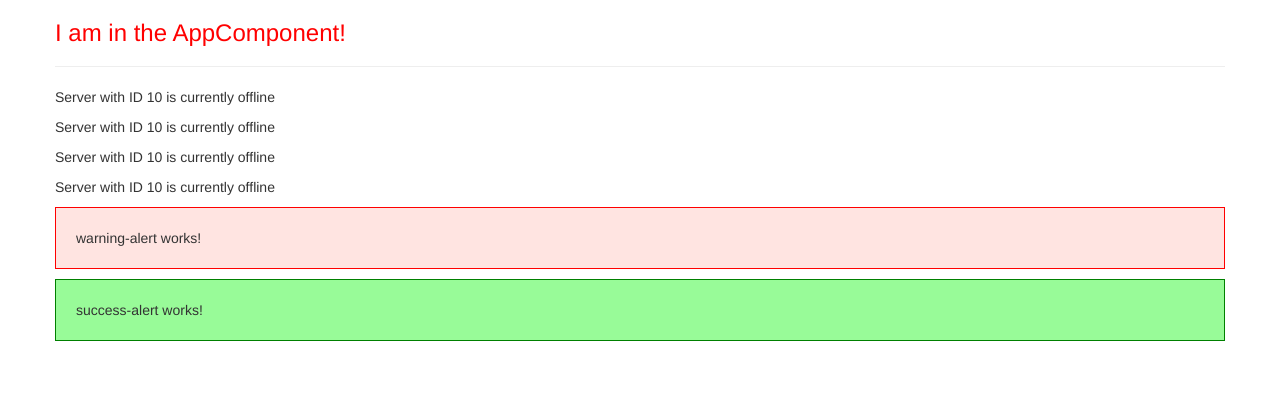
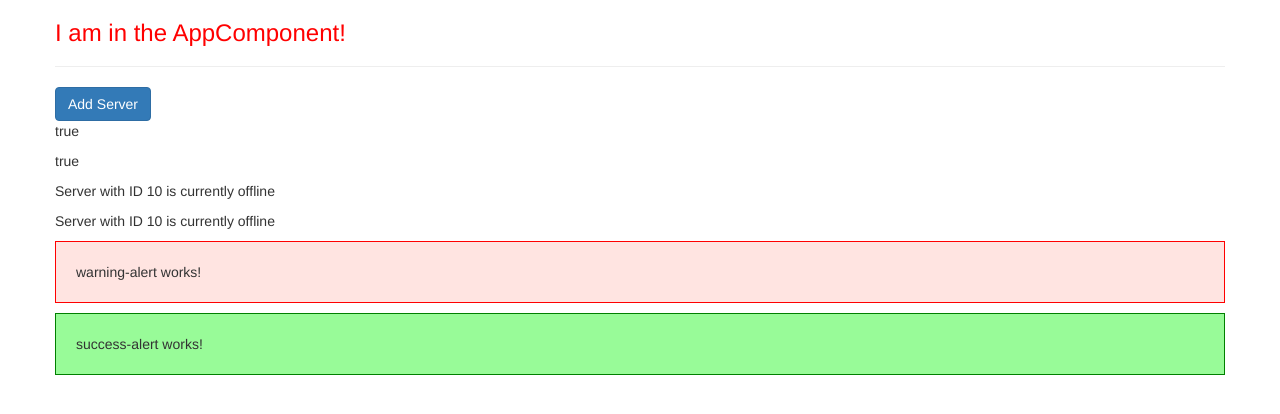
Before and after one commit to gvpinto/ng-my-first-app, an Angular app: page / in a window 1280 px wide. Shown: the top 414 px of the page. Built offline with nearby package versions, Linux system fonts and the light colour scheme.

Commit message:
29. Property binding and string interpolation

```diff
--- a/src/app/server/server.component.html
+++ b/src/app/server/server.component.html
@@ -1,4 +1,4 @@
 <p>{{ "Server" }} with ID {{ serverId }} is currently {{ serverStatus }}</p>
-<p>
+<!-- <p>
   {{ "Server" }} with ID {{ serverId }} is currently {{ getServerStatus() }}
-</p>
+</p> -->
--- a/src/app/servers/servers.component.html
+++ b/src/app/servers/servers.component.html
@@ -1,2 +1,5 @@
+<button [disabled]="!allowNewServer" class="btn btn-primary">Add Server</button>
+<p>{{ allowNewServer }}</p>
+<p [innerText]="allowNewServer"></p>
 <app-server></app-server>
 <app-server></app-server>
--- a/src/app/servers/servers.component.ts
+++ b/src/app/servers/servers.component.ts
@@ -4,14 +4,21 @@ import { Component, OnInit } from '@angular/core';
   selector: 'app-servers',
   //   selector: '[app-servers]',
   //   selector: '.app-servers',
-  template: `
-    <app-server></app-server>
-    <app-server></app-server>
-  `,
+  //   template: `
+  //     <app-server></app-server>
+  //     <app-server></app-server>
+  //   `,
+  templateUrl: './servers.component.html',
   styleUrls: ['./servers.component.css'],
 })
 export class ServersComponent implements OnInit {
-  constructor() {}
+  allowNewServer = false;
+
+  constructor() {
+    setTimeout(() => {
+      this.allowNewServer = true;
+    }, 3000);
+  }
 
   ngOnInit(): void {}
 }
```
